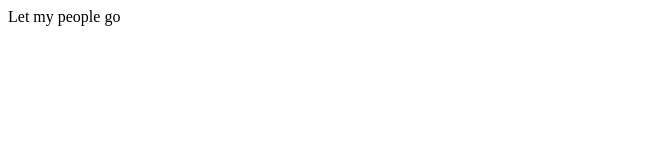
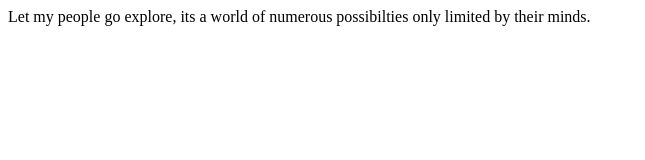
Before and after one commit to davidelisha/playlist, a plain HTML site: page index.html in a window 1280 px wide. Shown: the whole page, without its empty margins (0-645 px from the left). Drawn offline with Linux system fonts and the light colour scheme.

Commit message:
updated text

```diff
--- a/index.html
+++ b/index.html
@@ -6,6 +6,7 @@
     <title>Document</title>
   </head>
   <body>
-    Let my people go
+    Let my people go explore, its a world of numerous possibilties only limited
+    by their minds.
   </body>
 </html>
```
